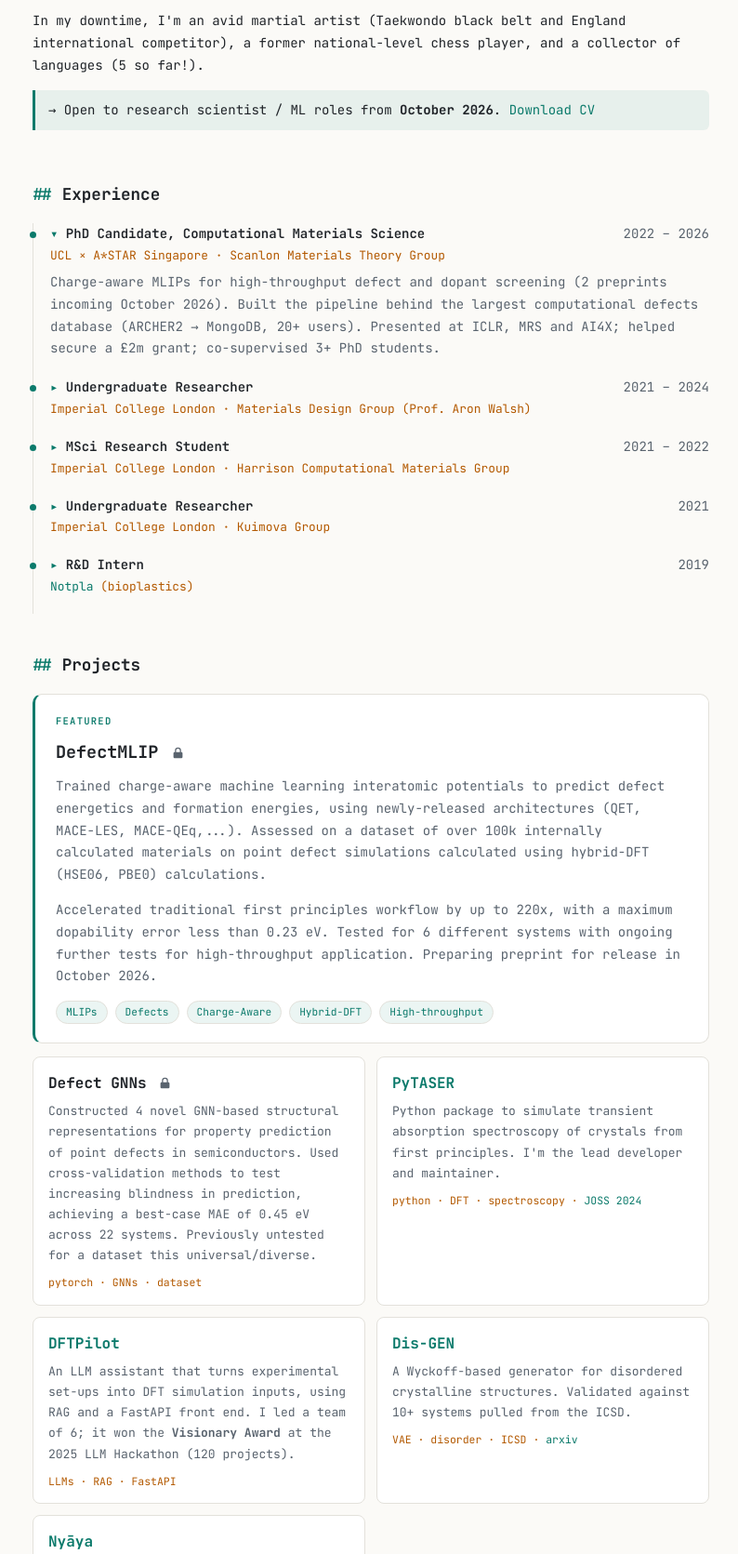
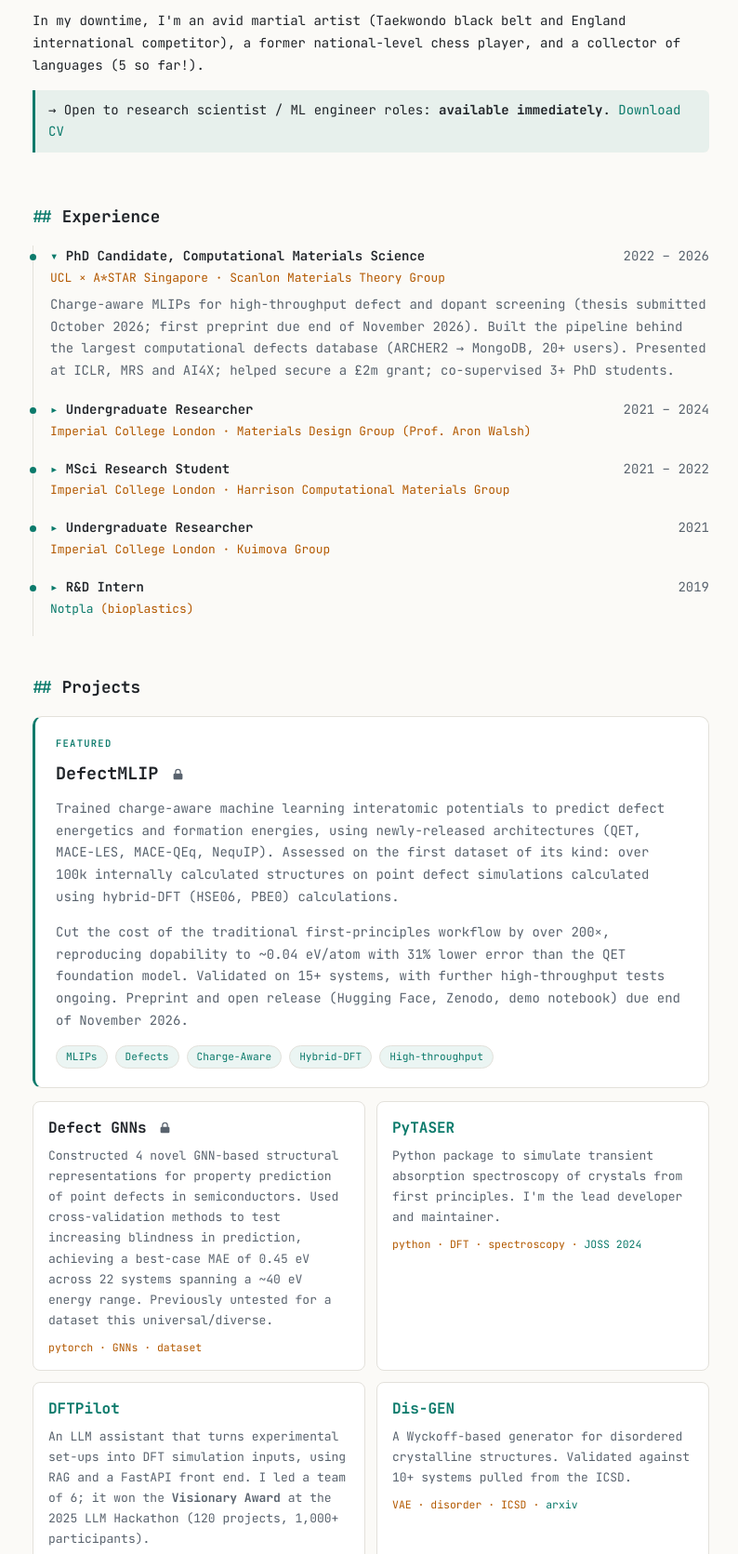
Before and after one commit to savya10/savya10.github.io, a plain HTML site: page index.html in a window 1280 px wide. Shown: the part 617-2288 px from the top of the page at 93% size, without its empty margins (241-1035 px from the left). Drawn offline with Linux system fonts and the light colour scheme.

Commit message:
Update CV PDF and project numbers; available immediately
Co-Authored-By: Claude Opus 5.5 <noreply@anthropic.com>

```diff
--- a/index.html
+++ b/index.html
@@ -79,7 +79,7 @@
       <p>
         In my downtime, I'm an avid martial artist (Taekwondo black belt and England international competitor), a former national-level chess player, and a collector of languages (5 so far!).
       </p>
-      <p class="callout">→ Open to research scientist / ML roles from <strong>October 2026</strong>. <a href="assets/Savyasanchi_Aggarwal_CV.pdf">Download CV</a></p>
+      <p class="callout">→ Open to research scientist / ML engineer roles: <strong>available immediately</strong>. <a href="assets/Savyasanchi_Aggarwal_CV.pdf">Download CV</a></p>
     </section>
 
     <section id="experience">
@@ -91,7 +91,7 @@
               <span class="row"><span class="role">PhD Candidate, Computational Materials Science</span><span class="when">2022 – 2026</span></span>
               <span class="org">UCL × A*STAR Singapore · Scanlon Materials Theory Group</span>
             </summary>
-            <p>Charge-aware MLIPs for high-throughput defect and dopant screening (2 preprints incoming October 2026). Built the pipeline behind the
+            <p>Charge-aware MLIPs for high-throughput defect and dopant screening (thesis submitted October 2026; first preprint due end of November 2026). Built the pipeline behind the
             largest computational defects database (ARCHER2 → MongoDB, 20+ users). Presented at ICLR, MRS and AI4X; helped secure
             a £2m grant; co-supervised 3+ PhD students.</p>
           </details>
@@ -129,7 +129,7 @@
               <span class="row"><span class="role">R&amp;D Intern</span><span class="when">2019</span></span>
               <span class="org"><a href="https://www.notpla.com/">Notpla</a> (bioplastics)</span>
             </summary>
-            <p>Manufacturing and extraction methods for biodegradable packaging, adopted directly into the production workflow to secure £10m+ seed funding.</p>
+            <p>Manufacturing and extraction methods for biodegradable packaging, adopted directly into the production workflow and contributing to a £10m seed round.</p>
           </details>
         </li>
       </ul>
@@ -140,9 +140,9 @@
       <article class="featured">
         <div class="featured-badge">Featured</div>
         <h3>DefectMLIP <span class="lock" title="Private repository" aria-label="Private repository"><svg viewBox="0 0 16 16" width="13" height="13" aria-hidden="true"><path d="M4 7V5a4 4 0 1 1 8 0v2h.5A1.5 1.5 0 0 1 14 8.5v5a1.5 1.5 0 0 1-1.5 1.5h-9A1.5 1.5 0 0 1 2 13.5v-5A1.5 1.5 0 0 1 3.5 7H4Zm1.5 0h5V5a2.5 2.5 0 0 0-5 0v2Z"/></svg></span></h3>
-        <p>Trained charge-aware machine learning interatomic potentials to predict defect energetics and formation energies, using newly-released architectures (QET, MACE-LES, MACE-QEq,...). Assessed on a dataset of over 100k internally calculated materials
+        <p>Trained charge-aware machine learning interatomic potentials to predict defect energetics and formation energies, using newly-released architectures (QET, MACE-LES, MACE-QEq, NequIP). Assessed on the first dataset of its kind: over 100k internally calculated structures
           on point defect simulations calculated using hybrid-DFT (HSE06, PBE0) calculations.</p>
-        <p>Accelerated traditional first principles workflow by up to 220x, with a maximum dopability error less than 0.23 eV. Tested for 6 different systems with ongoing further tests for high-throughput application. Preparing preprint for release in October 2026.</p>
+        <p>Cut the cost of the traditional first-principles workflow by over 200×, reproducing dopability to ~0.04 eV/atom with 31% lower error than the QET foundation model. Validated on 15+ systems, with further high-throughput tests ongoing. Preprint and open release (Hugging Face, Zenodo, demo notebook) due end of November 2026.</p>
         <div class="pill-tags">
           <span>MLIPs</span><span>Defects</span><span>Charge-Aware</span><span>Hybrid-DFT</span><span>High-throughput</span>
         </div>
@@ -151,7 +151,7 @@
       <div class="cards">
         <article class="card">
           <h3>Defect GNNs <span class="lock" title="Private repository" aria-label="Private repository"><svg viewBox="0 0 16 16" width="13" height="13" aria-hidden="true"><path d="M4 7V5a4 4 0 1 1 8 0v2h.5A1.5 1.5 0 0 1 14 8.5v5a1.5 1.5 0 0 1-1.5 1.5h-9A1.5 1.5 0 0 1 2 13.5v-5A1.5 1.5 0 0 1 3.5 7H4Zm1.5 0h5V5a2.5 2.5 0 0 0-5 0v2Z"/></svg></span></h3>
-          <p>Constructed 4 novel GNN-based structural representations for property prediction of point defects in semiconductors. Used cross-validation methods to test increasing blindness in prediction, achieving a best-case MAE of 0.45 eV across 22 systems. Previously untested for a dataset this universal/diverse. </p>
+          <p>Constructed 4 novel GNN-based structural representations for property prediction of point defects in semiconductors. Used cross-validation methods to test increasing blindness in prediction, achieving a best-case MAE of 0.45 eV across 22 systems spanning a ~40 eV energy range. Previously untested for a dataset this universal/diverse. </p>
           <p class="tags">pytorch · GNNs · dataset</p>
         </article>
         <article class="card">
@@ -161,7 +161,7 @@
         </article>
         <article class="card">
           <h3><a href="https://github.com/chiku-parida/DFTPilot">DFTPilot</a></h3>
-          <p>An LLM assistant that turns experimental set-ups into DFT simulation inputs, using RAG and a FastAPI front end. I led a team of 6; it won the <strong>Visionary Award</strong> at the 2025 LLM Hackathon (120 projects).</p>
+          <p>An LLM assistant that turns experimental set-ups into DFT simulation inputs, using RAG and a FastAPI front end. I led a team of 6; it won the <strong>Visionary Award</strong> at the 2025 LLM Hackathon (120 projects, 1,000+ participants).</p>
           <p class="tags">LLMs · RAG · FastAPI</p>
         </article>
         <article class="card">
@@ -171,7 +171,7 @@
         </article>
         <article class="card">
           <h3><a href="https://github.com/nyaya-project/osi-nyaya">Nyāya</a></h3>
-          <p>A multi-agent scientific hypothesis engine for generating and evaluating research hypotheses using a Nyāya reasoning framework. Proposed 100 novel systems from a causal map built using the ICSD, with lightweight MLIP validation tests.</p>
+          <p>A multi-agent scientific hypothesis engine for generating and evaluating research hypotheses using a Nyāya reasoning framework. Proposed 100 novel systems from a causal map built using the ICSD; 63% were plausible under lightweight MLIP validation. Built in 24 hours, leading a team of 3, at the Open Scientific Intelligence Hackathon 2026.</p>
           <p class="tags">LLMs · multi-agent · ICSD</p>
         </article>
         <!-- <article class="card">
@@ -274,7 +274,7 @@
   </main>
 
   <footer>
-    <p>© 2026 Savyasanchi Aggarwal · London / Singapore · updated Oct 2026</p>
+    <p>© 2026 Savyasanchi Aggarwal · London / Singapore · updated Nov 2026</p>
   </footer>
 
   <script src="js/script.js?v=2026-10-31"></script>
```
Also changed, not shown: 1 other file.
